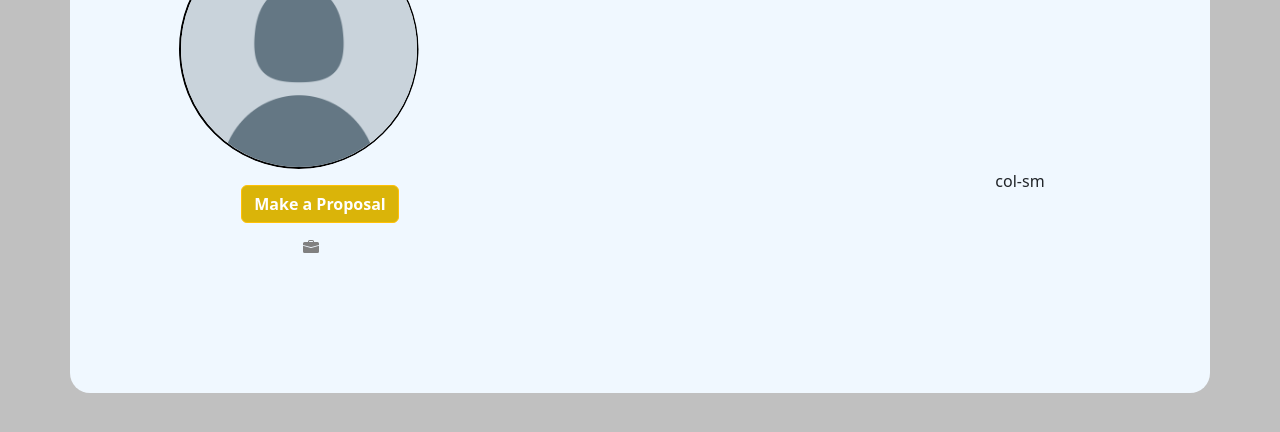
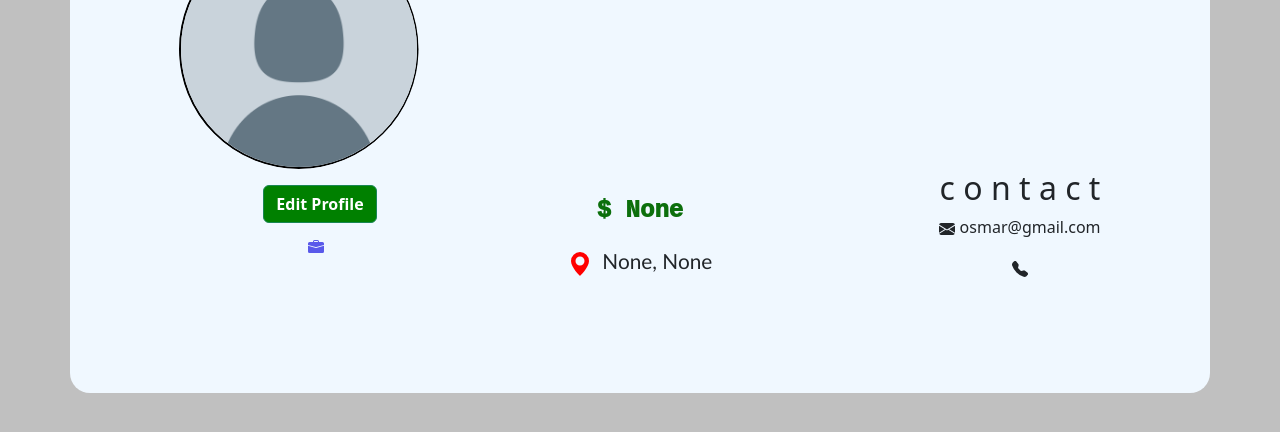
Before and after one commit to gabrielqt/FreeLa, a Django app: page /profile/ in a window 1280 px wide. Shown: the part 199-631 px from the top of the page. Run offline with Django 5.2, Linux system fonts and the light colour scheme; a user stored in the database is signed in; data comes from the database, SQL or seed files in the repository; both versions use the stored data as it was after the commit.

Commit message:
finshed the profile

```diff
--- a/home/static/css/profile.css
+++ b/home/static/css/profile.css
@@ -23,8 +23,8 @@
     font-size: 1.5rem;
 }
 
-.proposal{
-    background-color:  #dab409 ; color: white; font-weight: 700;
+.button-cool{
+    color: white; font-weight: 700;
     position: relative;
     left: 60px;
 }
@@ -45,13 +45,27 @@
 }
 
 .jobs{
-    color: gray;
+    color: rgb(89, 89, 234);
     font-weight: 600;
     position: relative;
-    left: 3.2rem;
+    left: 3.5rem;
     margin-top: 1rem;
 }
 
 .userjobs{
     bottom: 2rem;
+    font-family:'Gill Sans', 'Gill Sans MT', Calibri, 'Trebuchet MS', sans-serif    ;
 }
+
+.info{
+    font-family:'Trebuchet MS', 'Lucida Sans Unicode', 'Lucida Grande', 'Lucida Sans', Arial, sans-serif;
+}
+
+.price{
+    color:rgb(12, 111, 12);
+    font-weight: 1000;
+    font-size: 1.5rem;
+    display: flex;
+    justify-content: center;
+    justify-items: center;
+}
--- a/home/templates/home.html
+++ b/home/templates/home.html
@@ -16,7 +16,7 @@
                         </div>
                         <div class="col-md-8">
                             <div class="card-body">
-                                <h5 class="card-title"><a href="#" style="text-decoration:none; color:black;">{{ user.first_name }} {{ user.last_name }}</a></h5>
+                                <h5 class="card-title"><a href="{{user.get_absolute_url}}" style="text-decoration:none; color:black;">{{ user.first_name }} {{ user.last_name }}</a></h5>
                                 <p class="card-text">{{ user.description|truncatechars:100 }}</p>
                                 <p class="card-text text-success">
                                     <svg xmlns="http://www.w3.org/2000/svg" width="16" height="16" fill="currentColor" class="bi bi-cash" viewBox="0 0 16 16">
--- a/home/templates/registration/profile.html
+++ b/home/templates/registration/profile.html
@@ -1,39 +1,8 @@
-{% extends "base.html" %}
-{% load static %}
-
-{% block extra_styles %}<link rel="stylesheet" href="{% static "/css/profile.css" %}">{% endblock %}
-
-{% block content %}
-    <br></br>
-    <div class="container text-center">
-        <div class="row">
-            <div class="col-sm-7">
-                <img class="profile_pic" src="{{user.profile_pic.url}}">
-            </div>
-            <div class="col-sm-5 description">
-                <p class="quote">"&nbsp</p>
-                <p>{{user.description}}</p>
-                <p class="quote">"&nbsp</p>
-            </div>
-        </div>
-        <div class="row">
-            <div class="col-sm">
-                <p class="person_name">{{user.first_name}} {{user.last_name}}</p>
-                <a href="#"><button type="button" class="btn btn-outline-warning proposal">
-                    Make a Proposal</button>
-                </a>
-                <br>
-                <svg xmlns="http://www.w3.org/2000/svg" width="16" height="16" fill="currentColor" class="bi bi-briefcase-fill jobs" viewBox="0 0 16 16" style="margin-bottom:16px">
-                    <path d="M6.5 1A1.5 1.5 0 0 0 5 2.5V3H1.5A1.5 1.5 0 0 0 0 4.5v1.384l7.614 2.03a1.5 1.5 0 0 0 .772 0L16 5.884V4.5A1.5 1.5 0 0 0 14.5 3H11v-.5A1.5 1.5 0 0 0 9.5 1zm0 1h3a.5.5 0 0 1 .5.5V3H6v-.5a.5.5 0 0 1 .5-.5"/>
-                    <path d="M0 12.5A1.5 1.5 0 0 0 1.5 14h13a1.5 1.5 0 0 0 1.5-1.5V6.85L8.129 8.947a.5.5 0 0 1-.258 0L0 6.85z"/>
-                  </svg>
-                <p class="jobs userjobs">{% for job in user.job.all %}{{job}} {% if not forloop.last %} - {% endif %}{% endfor %}</p>
-
-            </div>
-            <div class="col-sm">{% for job in user.job.all %}{{job}}{% endfor %}</div>
-            <div class="col-sm">col-sm</div>
-        </div>
-    </div>
-
-
+{% extends "profile_base.html" %}
+{% block button %}
+    <a href="#"><button type="button" class="btn btn-outline-success button-cool" style="
+        background-color: green;
+        ">
+        Edit Profile</button>
+    </a>
 {% endblock %}
--- /dev/null
+++ b/home/templates/registration/profile_base.html
@@ -0,0 +1,76 @@
+{% extends "base.html" %}
+{% load static %}
+
+{% block extra_styles %}<link rel="stylesheet" href="{% static "/css/profile.css" %}">{% endblock %}
+
+{% block content %}
+    <br></br>
+    <div class="container text-center">
+        <div class="row">
+            <div class="col-sm-7">
+                <img class="profile_pic" src="{{user.profile_pic.url}}">
+            </div>
+            <div class="col-sm-5 description">
+                <p class="quote">"&nbsp</p>
+                <p>{{user.description}}</p>
+                <p class="quote">"&nbsp</p>
+            </div>
+        </div>
+        <div class="row">
+            <div class="col-sm">
+                <p class="person_name">{{user.first_name}} {{user.last_name}}</p>
+                {% block button %}{% endblock %}
+                <br>
+                <svg xmlns="http://www.w3.org/2000/svg" width="16" height="16" fill="currentColor" class="bi bi-briefcase-fill jobs" viewBox="0 0 16 16" style="margin-bottom:16px">
+                    <path d="M6.5 1A1.5 1.5 0 0 0 5 2.5V3H1.5A1.5 1.5 0 0 0 0 4.5v1.384l7.614 2.03a1.5 1.5 0 0 0 .772 0L16 5.884V4.5A1.5 1.5 0 0 0 14.5 3H11v-.5A1.5 1.5 0 0 0 9.5 1zm0 1h3a.5.5 0 0 1 .5.5V3H6v-.5a.5.5 0 0 1 .5-.5"/>
+                    <path d="M0 12.5A1.5 1.5 0 0 0 1.5 14h13a1.5 1.5 0 0 0 1.5-1.5V6.85L8.129 8.947a.5.5 0 0 1-.258 0L0 6.85z"/>
+                  </svg>
+                <p class="jobs userjobs">{% for job in user.job.all %}{{job}} {% if not forloop.last %} - {% endif %}{% endfor %}</p>
+
+            </div>
+            <div class="col-sm info">
+
+                <div>
+                    {% if user.genre.option == 'M' %}<svg xmlns="http://www.w3.org/2000/svg" width="24" height="24" fill="currentColor" class="bi bi-gender-male" viewBox="0 0 16 16" style="color:#005ab9;">
+                        <path fill-rule="evenodd" d="M9.5 2a.5.5 0 0 1 0-1h5a.5.5 0 0 1 .5.5v5a.5.5 0 0 1-1 0V2.707L9.871 6.836a5 5 0 1 1-.707-.707L13.293 2zM6 6a4 4 0 1 0 0 8 4 4 0 0 0 0-8"/>
+                      </svg> {% elif user.genre.option == 'F' %}<svg xmlns="http://www.w3.org/2000/svg" width="24" height="24" fill="currentColor" class="bi bi-gender-female" viewBox="0 0 16 16" style="color:#ea1475k;">
+                        <path fill-rule="evenodd" d="M8 1a4 4 0 1 0 0 8 4 4 0 0 0 0-8M3 5a5 5 0 1 1 5.5 4.975V12h2a.5.5 0 0 1 0 1h-2v2.5a.5.5 0 0 1-1 0V13h-2a.5.5 0 0 1 0-1h2V9.975A5 5 0 0 1 3 5"/>
+                      </svg>{% endif %}
+                </div>
+                <br>
+                <div class="price">
+                    <p style="
+                    font-family:'Courier New', Courier, monospace;
+                    "> $ {{user.price_average}}</p>
+                </div>
+
+                <div class="location" style="font-size:1.3rem;">
+                    <p>
+                        <svg xmlns="http://www.w3.org/2000/svg" width="24" height="24" fill="currentColor" class="bi bi-geo-alt-fill" viewBox="0 0 16 16" style="color:red;">
+                            <path d="M8 16s6-5.686 6-10A6 6 0 0 0 2 6c0 4.314 6 10 6 10m0-7a3 3 0 1 1 0-6 3 3 0 0 1 0 6"/>
+                          </svg>
+                          &nbsp{{user.city}}, {{user.uf}}
+                    </p>
+                </div>
+
+            </div>
+            <div class="col-sm">
+                <h2>c o n t a c t</h2>
+                <p class="email">
+                    <svg xmlns="http://www.w3.org/2000/svg" width="16" height="16" fill="currentColor" class="bi bi-envelope-fill" viewBox="0 0 16 16">
+                        <path d="M.05 3.555A2 2 0 0 1 2 2h12a2 2 0 0 1 1.95 1.555L8 8.414zM0 4.697v7.104l5.803-3.558zM6.761 8.83l-6.57 4.027A2 2 0 0 0 2 14h12a2 2 0 0 0 1.808-1.144l-6.57-4.027L8 9.586zm3.436-.586L16 11.801V4.697z"/>
+                      </svg>
+                      {{user.email}}
+                </p>
+                <p class="phone">
+                    <svg xmlns="http://www.w3.org/2000/svg" width="16" height="16" fill="currentColor" class="bi bi-telephone-fill" viewBox="0 0 16 16">
+                        <path fill-rule="evenodd" d="M1.885.511a1.745 1.745 0 0 1 2.61.163L6.29 2.98c.329.423.445.974.315 1.494l-.547 2.19a.68.68 0 0 0 .178.643l2.457 2.457a.68.68 0 0 0 .644.178l2.189-.547a1.75 1.75 0 0 1 1.494.315l2.306 1.794c.829.645.905 1.87.163 2.611l-1.034 1.034c-.74.74-1.846 1.065-2.877.702a18.6 18.6 0 0 1-7.01-4.42 18.6 18.6 0 0 1-4.42-7.009c-.362-1.03-.037-2.137.703-2.877z"/>
+                      </svg>
+                      {{user.phone}}
+                </p>
+            </div>
+        </div>
+    </div>
+
+
+{% endblock %}
--- a/home/urls.py
+++ b/home/urls.py
@@ -6,5 +6,6 @@ urlpatterns = [
     path('logout/', views.logout_, name='logout'),
     path('login/', views.login_page, name='login'),
     path('signup/', views.signup_page, name='signup'),
-    path('profile/', views.MyProfile.as_view(),name='profile')
+    path('profile/', views.MyProfile.as_view(),name='profile'),
+    path('profile/<int:pk>', views.ProfileDetail.as_view(),name='user-detail')
 ]
--- a/home/views.py
+++ b/home/views.py
@@ -91,3 +91,9 @@ class MyProfile(DetailView, LoginRequiredMixin):
 
     def get_object(self, queryset: QuerySet[Any] | None = ...) -> Model:
         return self.request.user
+
+class ProfileDetail(DetailView, LoginRequiredMixin):
+
+    model = CustomUser
+    template_name = 'registration/profile-detail.html'
+    context_object_name = 'user'
```
Also changed, not shown: home/templates/registration/profile-detail.html (added, +7 -0 lines), db.sqlite3.
